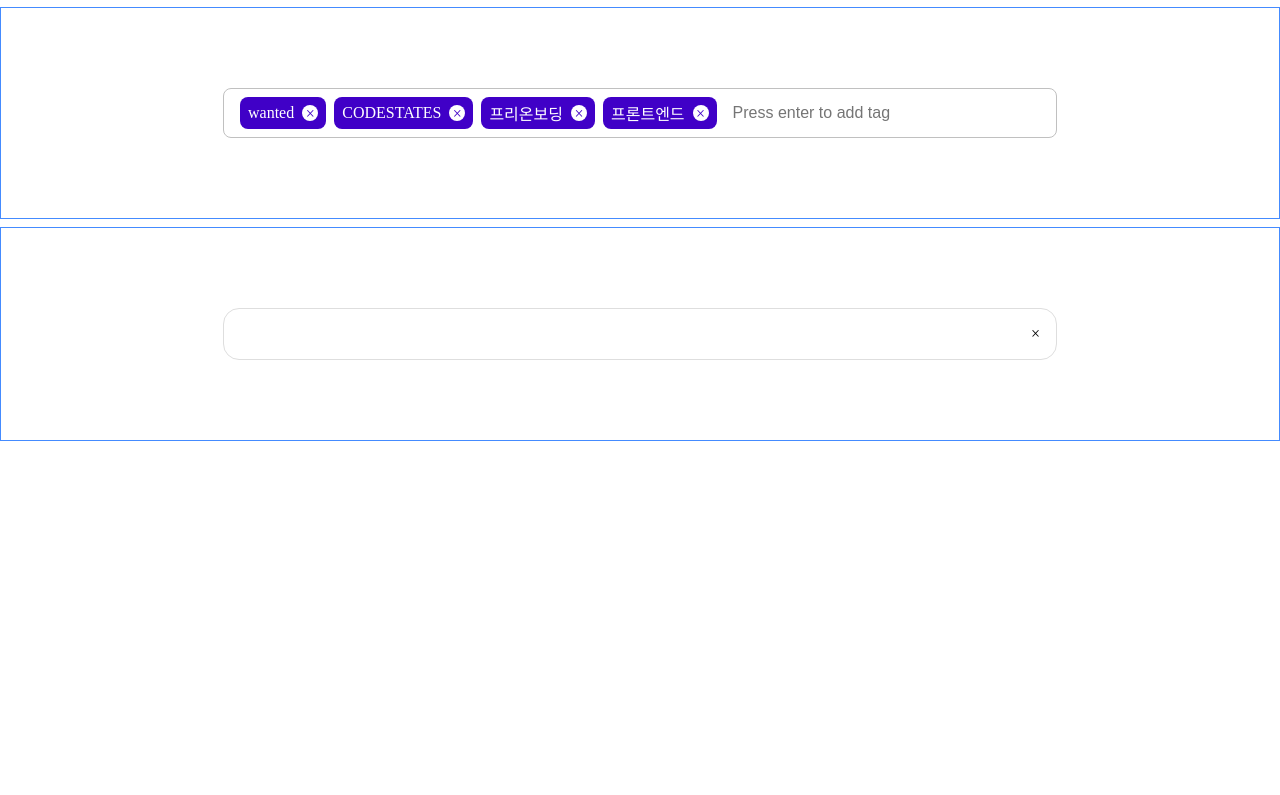
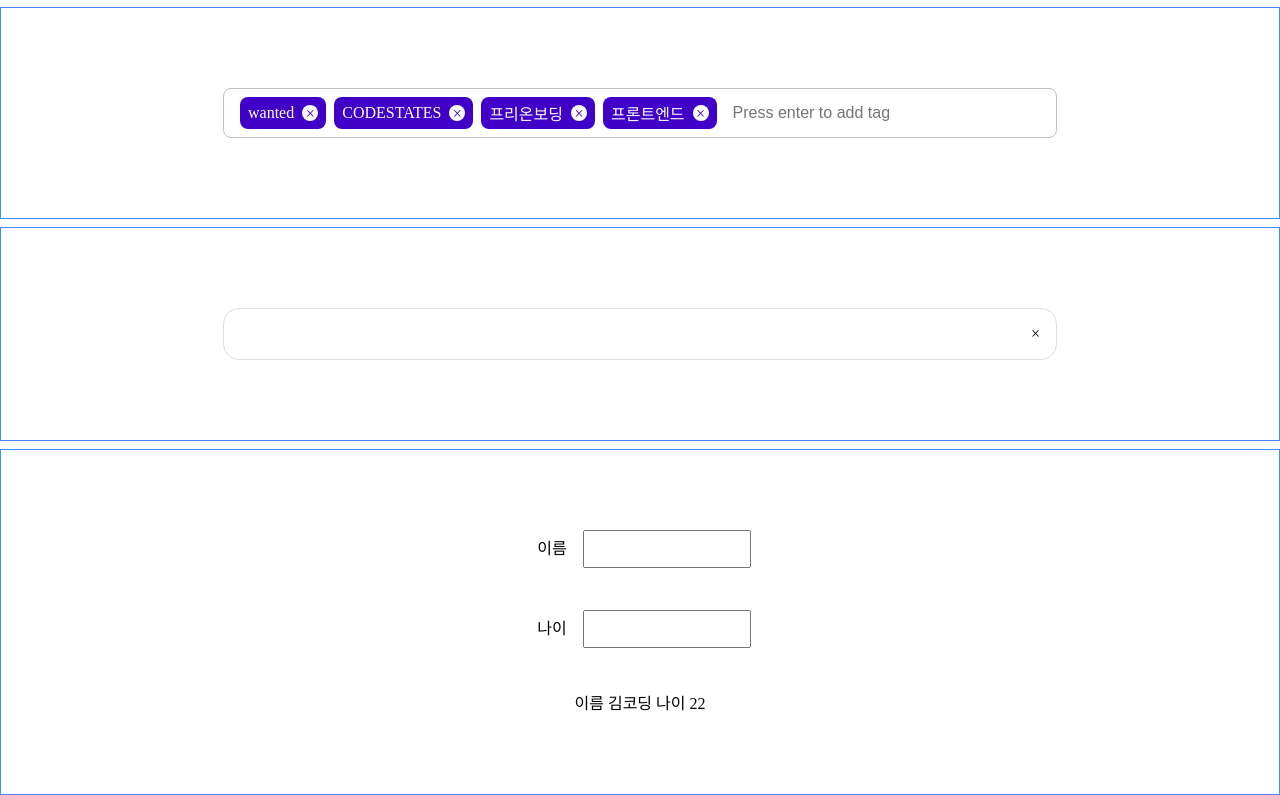
Before and after one commit to JAM-PARK/wanted_pre_onboarding, a React (Create React App) app in the folder custom-component/: page / in a window 1280 px wide. Shown: the part 804-1599 px from the top of the page. Before the commit the page ends 1245 px from the top, so only its background shows below. Built offline with nearby package versions, Linux system fonts and the light colour scheme; the HTML template or start-up script is replaced by a standard one.

Commit message:
Add : Clicktoedit structure

```diff
--- a/custom-component/src/App.js
+++ b/custom-component/src/App.js
@@ -4,6 +4,7 @@
 import Tab from './components/Tab';
 import Tag from './components/Tag';
 import AutoComplete from './components/AutoComplete';
+import ClickToEdit from './components/ClickToEdit';
 
 const App = () => {
   return (
@@ -14,6 +15,7 @@
       <Tab />
       <Tag />
       <AutoComplete />
+      <ClickToEdit />
     </>
   );
 };
--- a/custom-component/src/components/AutoComplete.js
+++ b/custom-component/src/components/AutoComplete.js
@@ -78,7 +78,7 @@
         </div>
       </div>
       {hasText ? (
-        <ul className="dropdown">
+        <ul className="ac-dropdown">
           {contents.map((content, idx) => (
             <li
               key={idx}
--- a/custom-component/src/components/AutoComplete.scss
+++ b/custom-component/src/components/AutoComplete.scss
@@ -45,7 +45,7 @@
   }
 }
 
-.dropdown {
+.ac-dropdown {
   width: 50rem;
   margin: 0;
   padding: 1rem;
--- a/custom-component/src/components/ClickToEdit.js
+++ b/custom-component/src/components/ClickToEdit.js
@@ -0,0 +1,26 @@
+import './ClickToEdit.scss';
+import { useState, useEffect } from 'react';
+
+const ClickToEdit = () => {
+  return (
+    <div className="cte-container">
+      <div className="input-section">
+        <span>이름</span>
+        <div className="input-box">
+          <input className="input-edit" type="text"></input>
+          {/* <span>test</span> */}
+        </div>
+      </div>
+      <div className="input-section">
+        <span>나이</span>
+        <div className="input-box">
+          <input className="input-edit" type="text"></input>
+          {/* <span>test</span> */}
+        </div>
+      </div>
+      <span>이름 김코딩 나이 22</span>
+    </div>
+  );
+};
+
+export default ClickToEdit;
--- /dev/null
+++ b/custom-component/src/components/ClickToEdit.scss
@@ -0,0 +1,28 @@
+.cte-container {
+  display: flex;
+  flex-direction: column;
+  align-items: center;
+  border: 1px solid #448bff;
+  width: auto;
+  height: auto;
+  padding: 5rem;
+  margin-top: 0.5rem;
+}
+
+.input-section {
+  margin-bottom: 3rem;
+}
+
+.input-box {
+  display: inline-block;
+  width: 10rem;
+  height: 2rem;
+  margin-left: 1rem;
+  border-radius: 1rem;
+}
+
+.input-edit {
+  width: 10rem;
+  height: 2rem;
+  text-align: center;
+}
```
